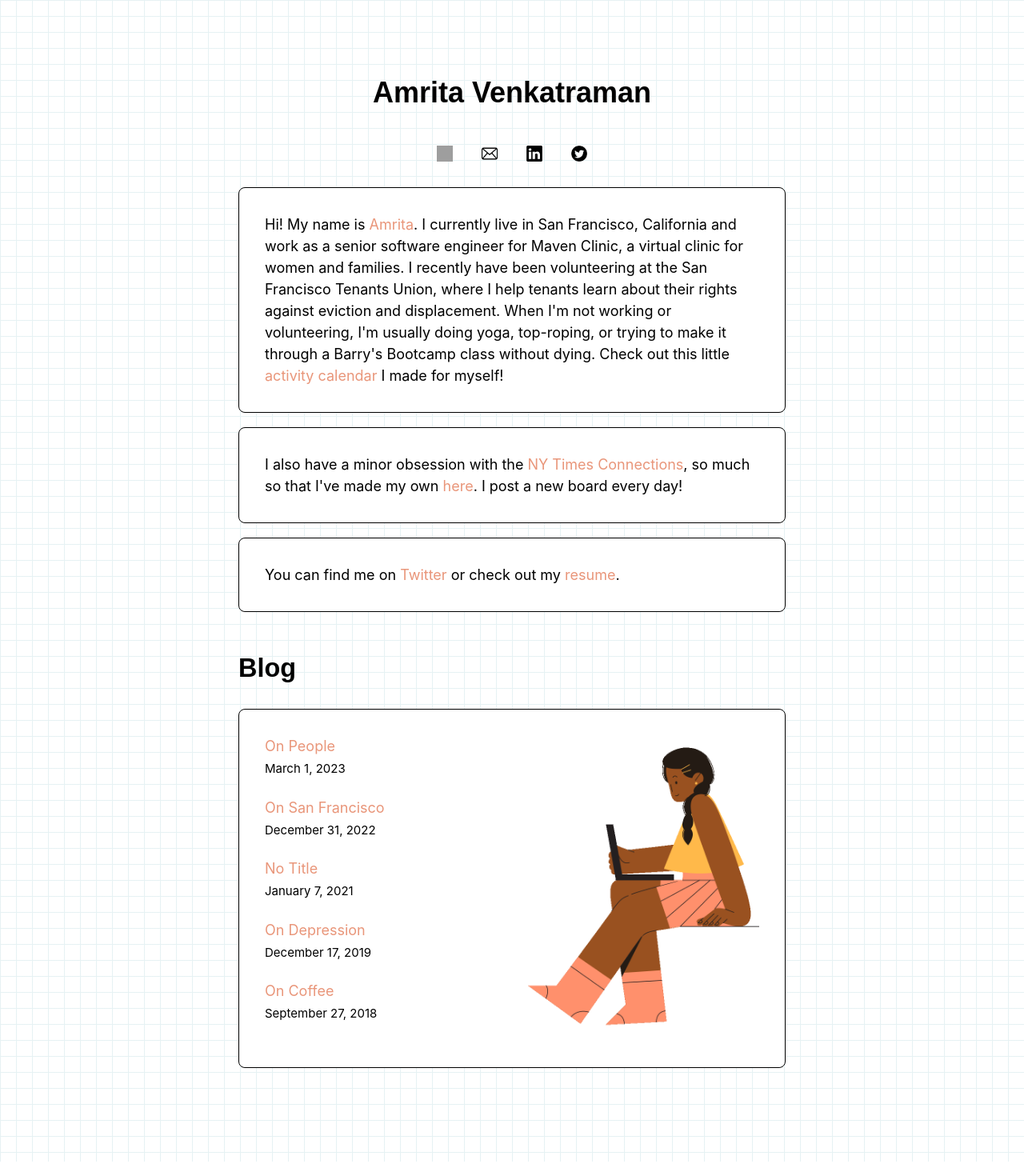
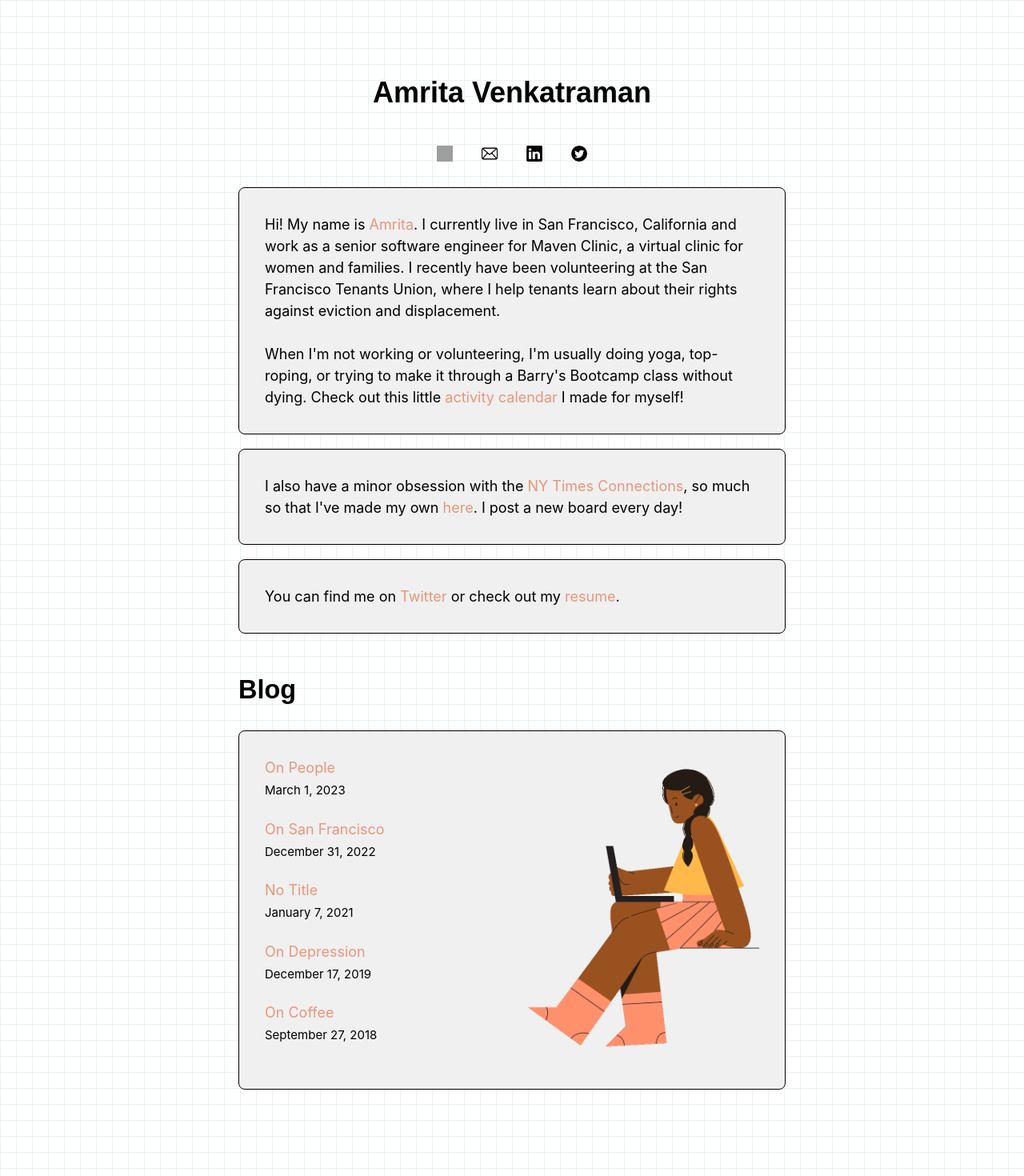
Before and after one commit to iamrita/personalwebsite, a Next.js app: page / in a window 1280 px wide. Shown: the top 1470 px of the page at 80% size. Built offline with nearby package versions, Linux system fonts and the light colour scheme; grey boxes are pictures that could not be loaded; a web font is replaced by a local one.

Commit message:
facelift

```diff
--- a/pages/index.js
+++ b/pages/index.js
@@ -41,9 +41,12 @@ export default function Home({ allPostsData }) {
           software engineer for Maven Clinic, a virtual clinic for women and
           families. I recently have been volunteering at the San Francisco
           Tenants Union, where I help tenants learn about their rights against
-          eviction and displacement. When I'm not working or volunteering, I'm
-          usually doing yoga, top-roping, or trying to make it through a Barry's
-          Bootcamp class without dying. Check out this little{" "}
+          eviction and displacement.
+          <br />
+          <br />
+          When I'm not working or volunteering, I'm usually doing yoga,
+          top-roping, or trying to make it through a Barry's Bootcamp class
+          without dying. Check out this little{" "}
           <Link href={`/posts/activities`} className={utilStyles.link}>
             activity calendar
           </Link>{" "}
@@ -114,7 +117,7 @@ export default function Home({ allPostsData }) {
             border: 1px solid black;
             font-size: 18px;
             border-radius: 8px;
-            background-color: white;
+            background-color:#f0f0f0;
             padding: 32px;
           }
         `}
--- a/styles/utils.module.css
+++ b/styles/utils.module.css
@@ -305,7 +305,7 @@
   border: 1px solid black;
             font-size: 18px;
             border-radius: 8px;
-            background-color: white;
+            background-color: #f0f0f0;
             padding: 32px;
 }
 
```
Also changed, not shown: pages/posts/[id].js (+28 -14 lines), pages/posts/about.js (+19 -11 lines).
